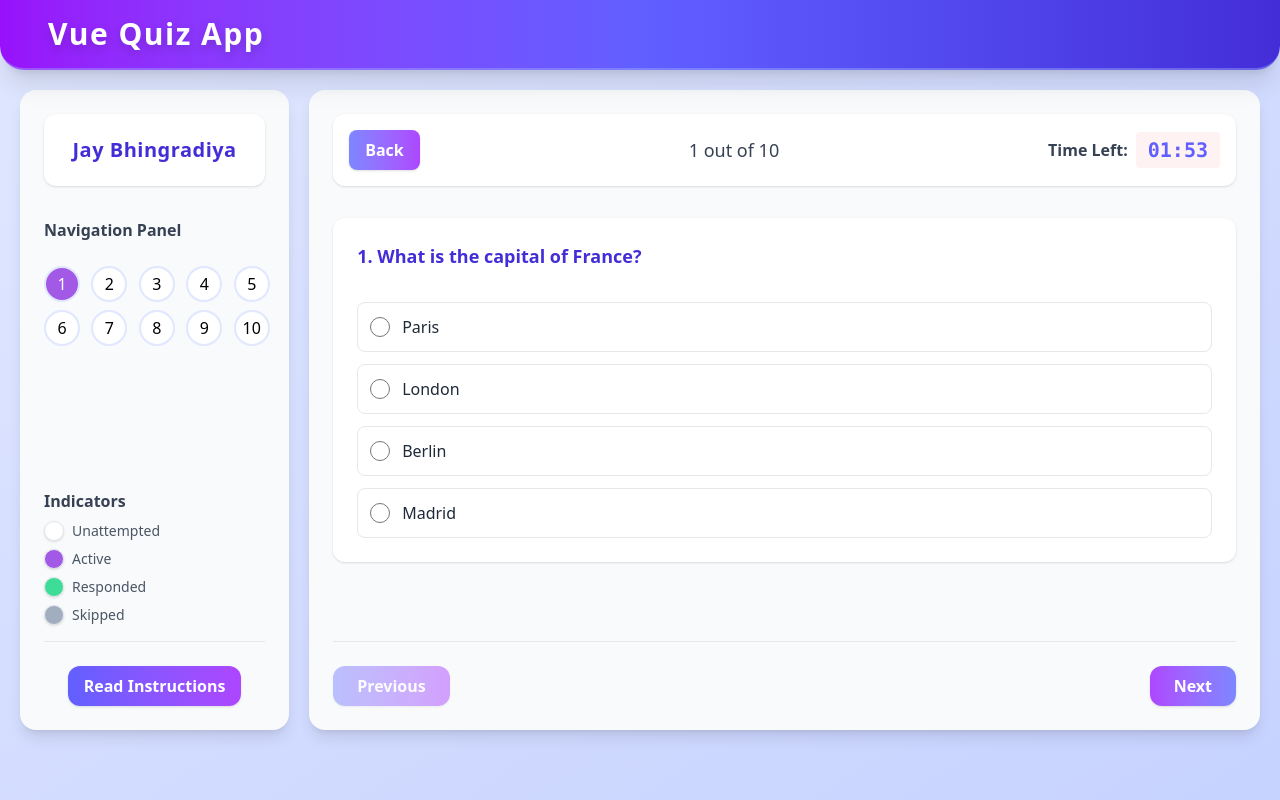
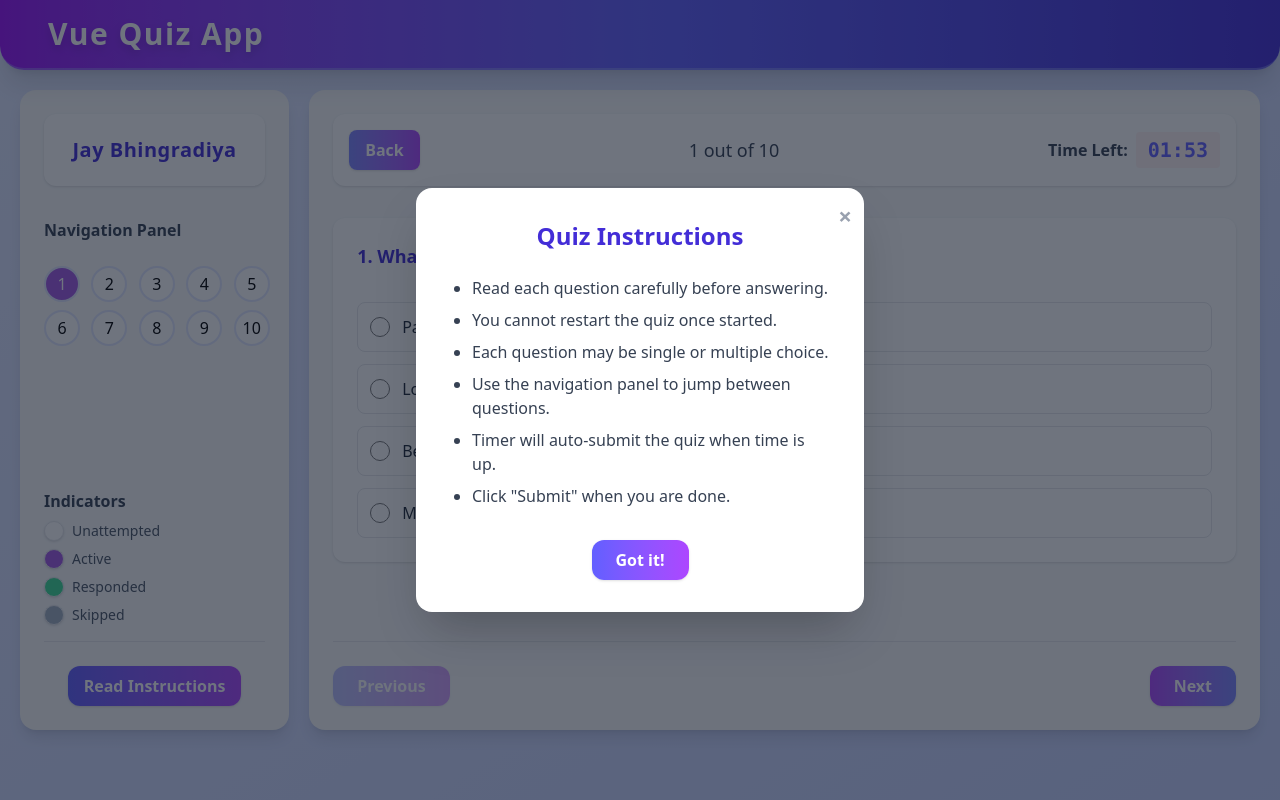
Before and after one commit to jb-7-jay/vue-quiz, a Vue app: page /quiz in a window 1280 px wide. Both pictures are taken after a click on the button "Read Instructions". Built offline with nearby package versions, Linux system fonts and the light colour scheme.

Commit message:
Add InstructionModal component for displaying quiz instructions

```diff
--- /dev/null
+++ b/src/views/quiz/InstructionModal.vue
@@ -0,0 +1,52 @@
+<script setup lang="ts">
+const emit = defineEmits(['close'])
+</script>
+
+<template>
+  <teleport to="body">
+    <div class="fixed inset-0 z-50 flex items-center justify-center">
+      <div class="absolute inset-0 bg-gray-900 opacity-60"></div>
+      <div
+        class="relative bg-white rounded-2xl shadow-2xl p-8 w-full max-w-md flex flex-col items-center gap-6 animate-fade-in"
+      >
+        <button
+          class="absolute top-3 right-3 text-gray-400 hover:text-indigo-600 text-2xl font-bold focus:outline-none"
+          @click="emit('close')"
+        >
+          &times;
+        </button>
+        <h2 class="text-2xl font-extrabold text-indigo-700 text-center">Quiz Instructions</h2>
+        <ul class="text-gray-700 text-base list-disc pl-6 space-y-2 text-left">
+          <li>Read each question carefully before answering.</li>
+          <li>You cannot restart the quiz once started.</li>
+          <li>Each question may be single or multiple choice.</li>
+          <li>Use the navigation panel to jump between questions.</li>
+          <li>Timer will auto-submit the quiz when time is up.</li>
+          <li>Click "Submit" when you are done.</li>
+        </ul>
+        <button
+          class="mt-2 py-2 px-6 bg-gradient-to-r from-indigo-500 to-purple-500 text-white rounded-xl shadow hover:from-indigo-600 hover:to-purple-600 transition-all duration-200 font-semibold"
+          @click="emit('close')"
+        >
+          Got it!
+        </button>
+      </div>
+    </div>
+  </teleport>
+</template>
+
+<style scoped>
+@keyframes fade-in {
+  from {
+    opacity: 0;
+    transform: translateY(40px);
+  }
+  to {
+    opacity: 1;
+    transform: translateY(0);
+  }
+}
+.animate-fade-in {
+  animation: fade-in 0.5s cubic-bezier(0.4, 0, 0.2, 1);
+}
+</style>
--- a/src/views/quiz/QuizSidePanel.vue
+++ b/src/views/quiz/QuizSidePanel.vue
@@ -1,7 +1,12 @@
 <script setup lang="ts">
 import { questionStatusOptionsMap } from '@/constants'
 import useQuizStore from '@/store/useQuizStore'
+import { ref } from 'vue'
+
+import InstructionModal from './InstructionModal.vue'
+
 const quizStore = useQuizStore()
+const showInstructions = ref(false)
 </script>
 
 <template>
@@ -50,10 +55,13 @@ const quizStore = useQuizStore()
       <div class="mt-auto flex justify-between items-center gap-4 pt-6 border-t border-gray-200">
         <button
           class="mx-auto py-2 px-4 bg-gradient-to-r from-indigo-500 to-purple-500 text-white rounded-xl shadow hover:from-indigo-600 hover:to-purple-600 transition-all duration-200 font-semibold"
+          @click="showInstructions = true"
         >
           Read Instructions
         </button>
       </div>
     </div>
+
+    <InstructionModal v-if="showInstructions" @close="showInstructions = false" />
   </aside>
 </template>
```
